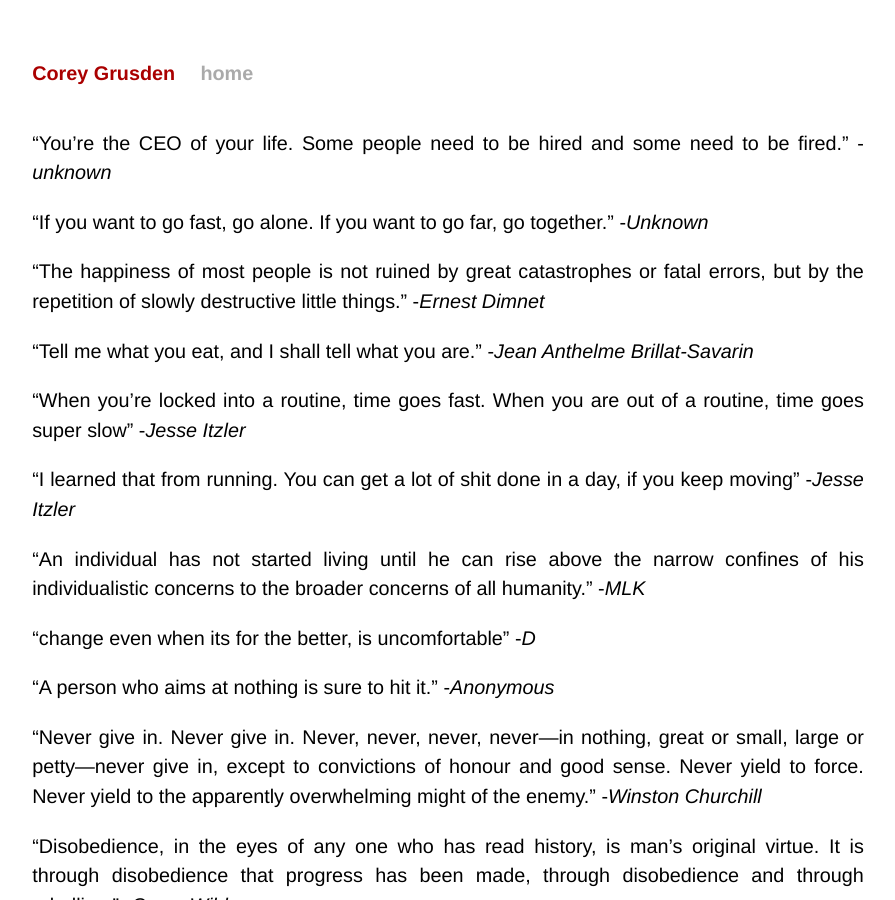
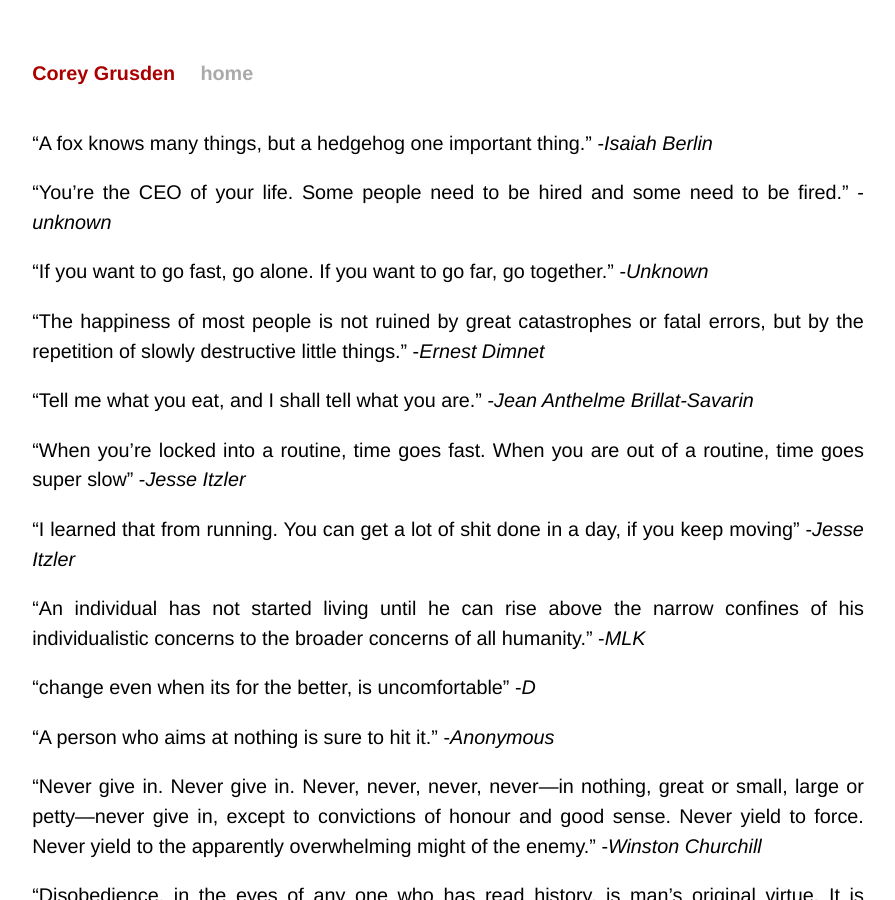
Before and after one commit to cgrusden/cgrusden.github.io, a Jekyll site: the page built from quotes.md, in a window 1280 px wide and 900 px high. Shown: the whole window, without its empty margins (192-1087 px from the left). Built offline with Jekyll 4.4.1, drawn with Linux system fonts in a browser that asks for light colours; our own code applies the rules of GitHub Pages for plain Markdown files.

Commit message:
Add isaiah fox quote

```diff
--- a/_data/quotes.yml
+++ b/_data/quotes.yml
@@ -1,3 +1,6 @@
+- quote: 'A fox knows many things, but a hedgehog one important thing.'
+  author: 'Isaiah Berlin'
+
 - quote: "You're the CEO of your life. Some people need to be hired and some need to be fired."
   author: "unknown"
 
```
